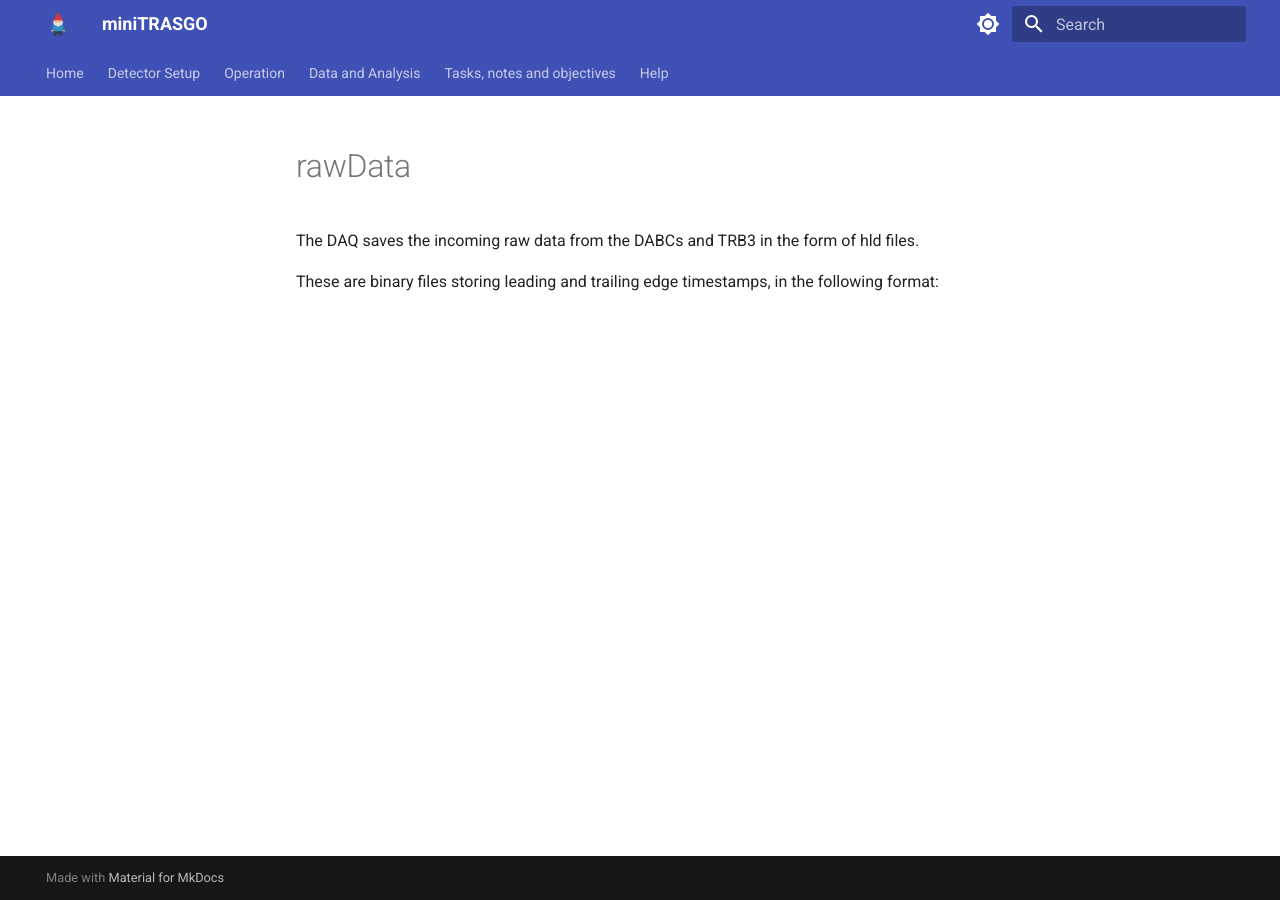
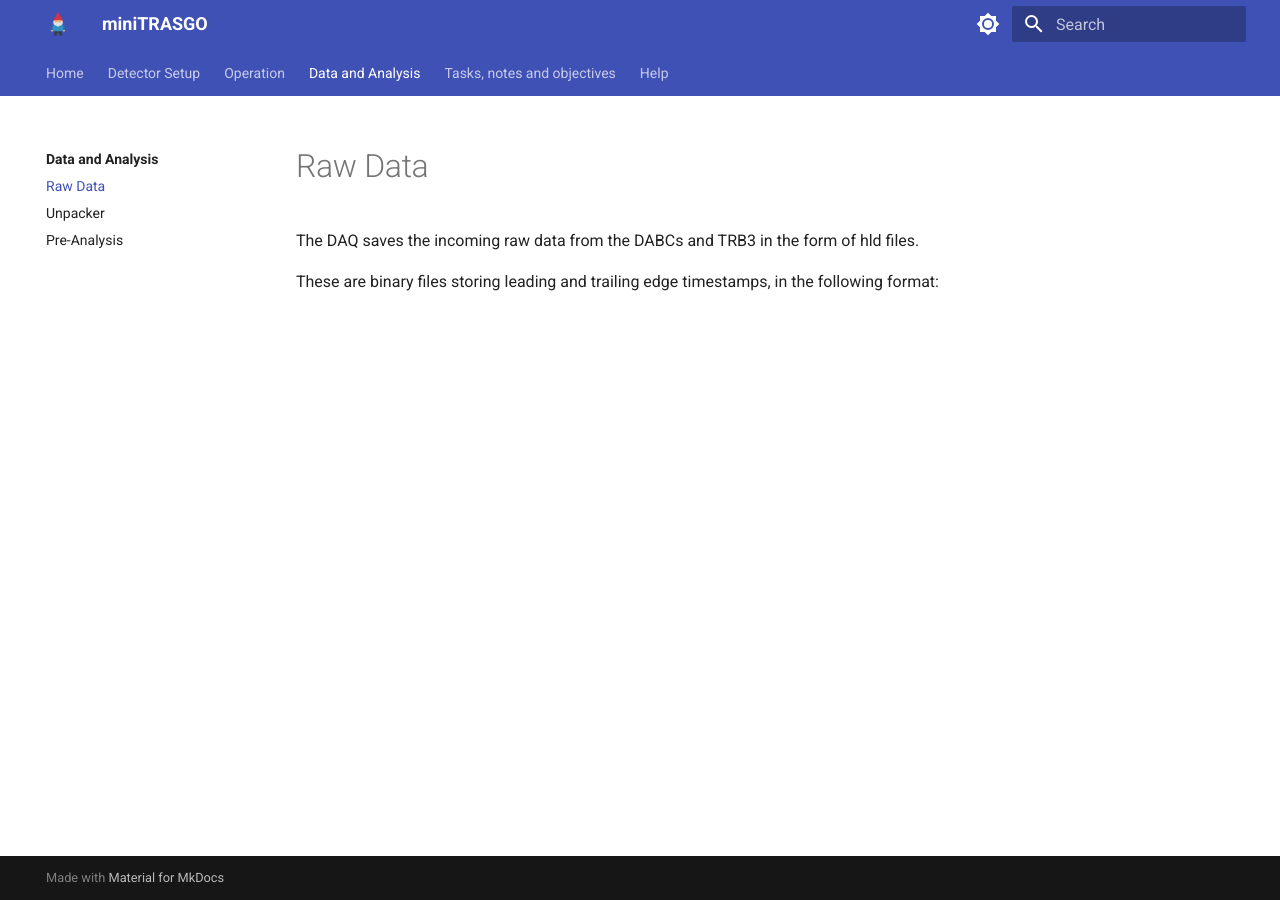
Before and after one commit to cayesoneira/miniTRASGO-documentation, an MkDocs documentation site: the page built from docs/data/rawData.md, in a window 1280 px wide. Built offline with MkDocs 1.6.1 and Material for MkDocs 9.7.7, drawn with Linux system fonts in a browser that asks for light colours.

Commit message:
Update mkdocs.yml

```diff
--- a/mkdocs.yml
+++ b/mkdocs.yml
@@ -18,9 +18,9 @@
         - Variables and diagram: operation/variables.md
     - Data and Analysis:
         - data/index.md
-        - Raw Data: rawData.md
-        - Unpacker: unpacker.md
-        - Pre-Analysis: pre-analysis.md
+        - Raw Data: data/rawData.md
+        - Unpacker: data/unpacker.md
+        - Pre-Analysis: data/pre-analysis.md
     - Tasks, notes and objectives:
         - tasks/index.md
         - Tasks: tasks/todo.md
```
